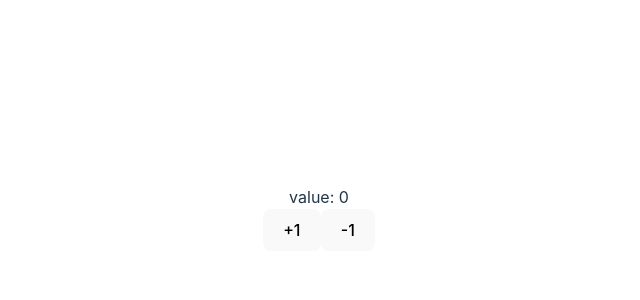
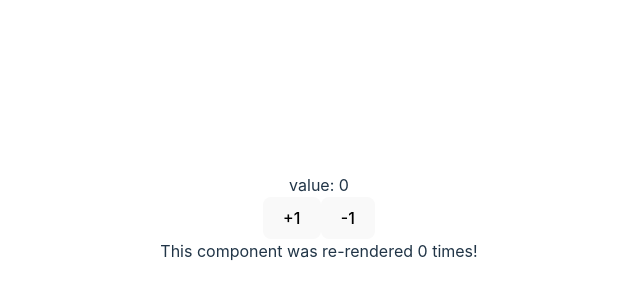
Before and after one commit to s-sawa/React-app-in-typescript, a React (Vite) app: page / in a window 1280 px wide. Shown: the part 182-482 px from the top of the page, without its empty margins (321-961 px from the left). Built offline with nearby package versions, Linux system fonts and the light colour scheme.

Commit message:
useRef-part1-done

```diff
--- a/src/Counter.tsx
+++ b/src/Counter.tsx
@@ -1,4 +1,4 @@
-import React, { useState } from "react";
+import React, { useEffect, useRef, useState } from "react";
 
 const Counter: React.FC<Record<string, never>> = () => {
   // useState<>ではvalueの型を設定し、それがsetValueの型となる
@@ -12,11 +12,17 @@
     setValue(value - 1);
   };
 
+  const renderTimes = useRef<number>(0);
+  useEffect(() => {
+    renderTimes.current = renderTimes.current + 1;
+  });
+
   return (
     <div>
       <div>value: {value}</div>
       <button onClick={increment}>+1</button>
       <button onClick={decrement}>-1</button>
+      <div>This component was re-rendered {renderTimes.current} times!</div>
     </div>
   );
 };
```
